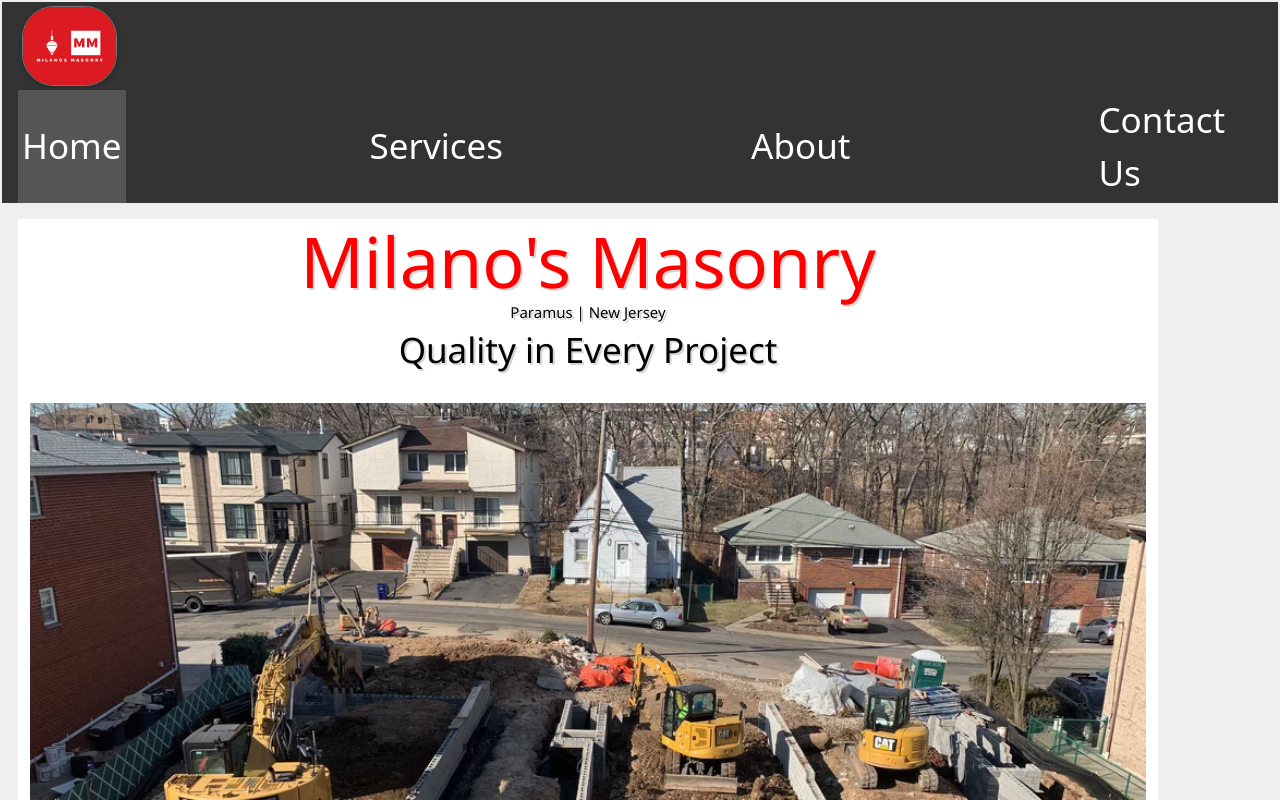
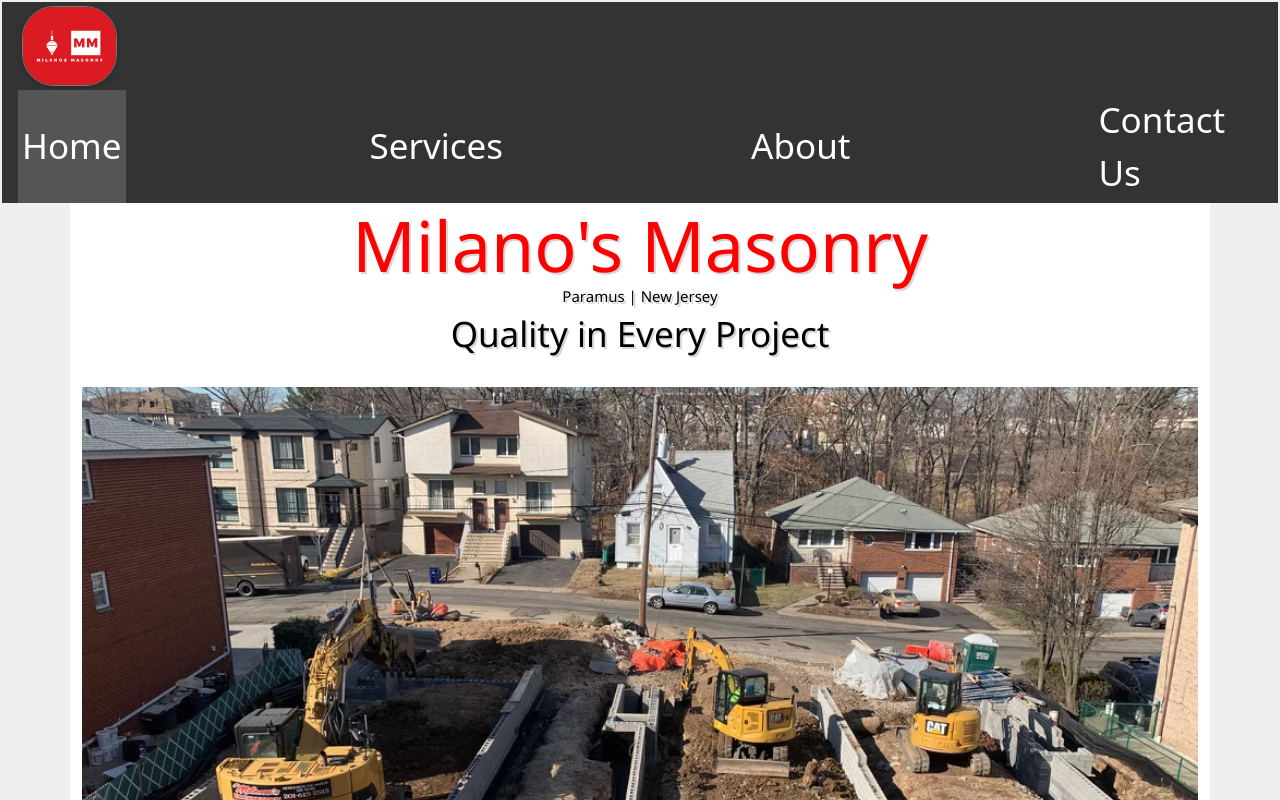
Before and after one commit to ventura0121/Milanos, a React (Create React App) app: page / in a window 1280 px wide. Shown: the top 800 px of the page. Built offline with nearby package versions, Linux system fonts and the light colour scheme.

Commit message:
Fixed container

```diff
--- a/public/index.html
+++ b/public/index.html
@@ -30,7 +30,7 @@
   <body>
     <noscript>You need to enable JavaScript to run this app.</noscript>
     <div id="root">
-      <div ></div>
+
     </div>
 
     <!--
--- a/src/styles.css
+++ b/src/styles.css
@@ -8,10 +8,11 @@
 }
 
 .container {
-  margin: 1rem;
+  margin: auto;
   text-align: center;
   background-color: white;
   padding-top: 0.1px;
+
 }
 
 .nav {
```
